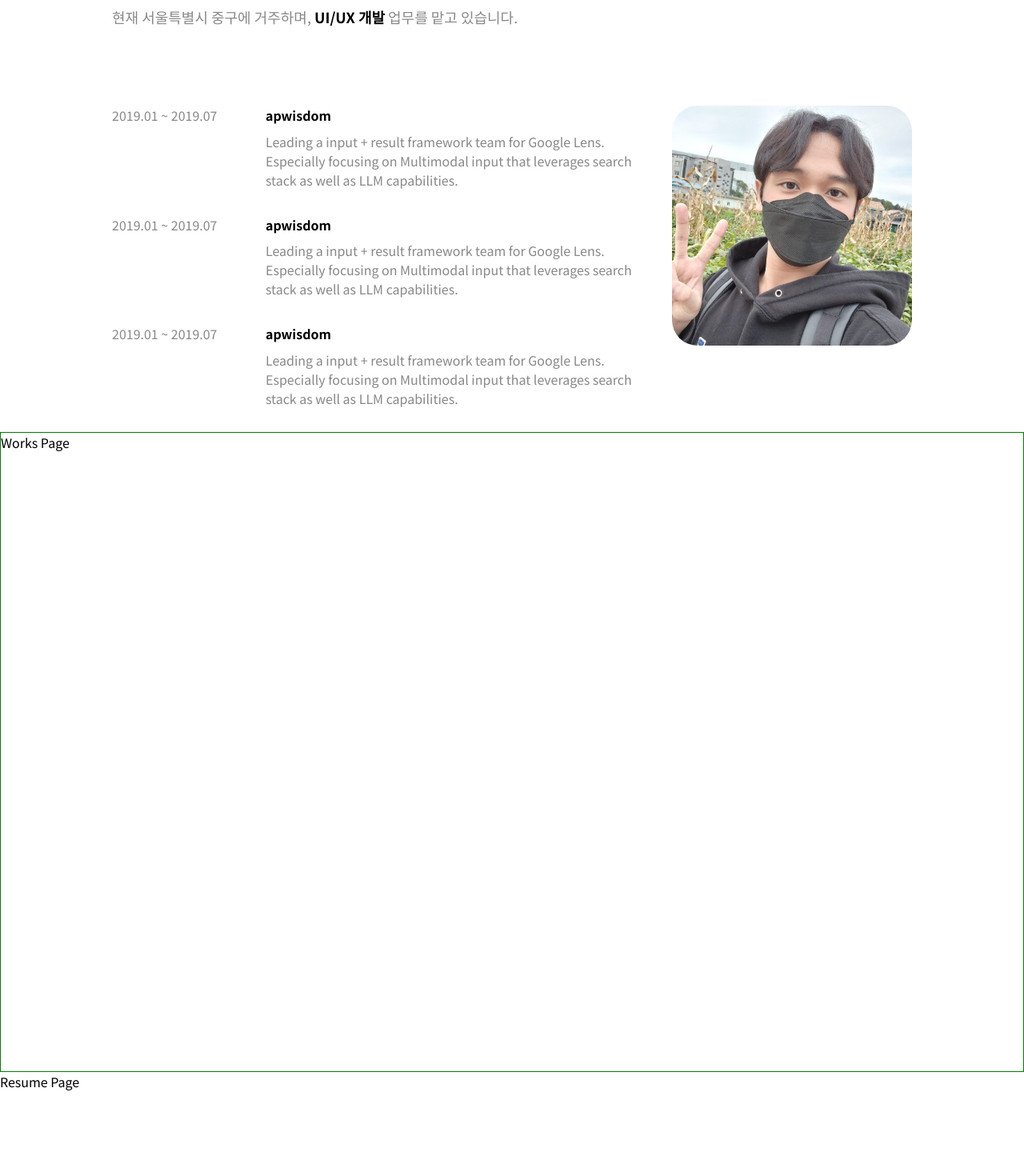
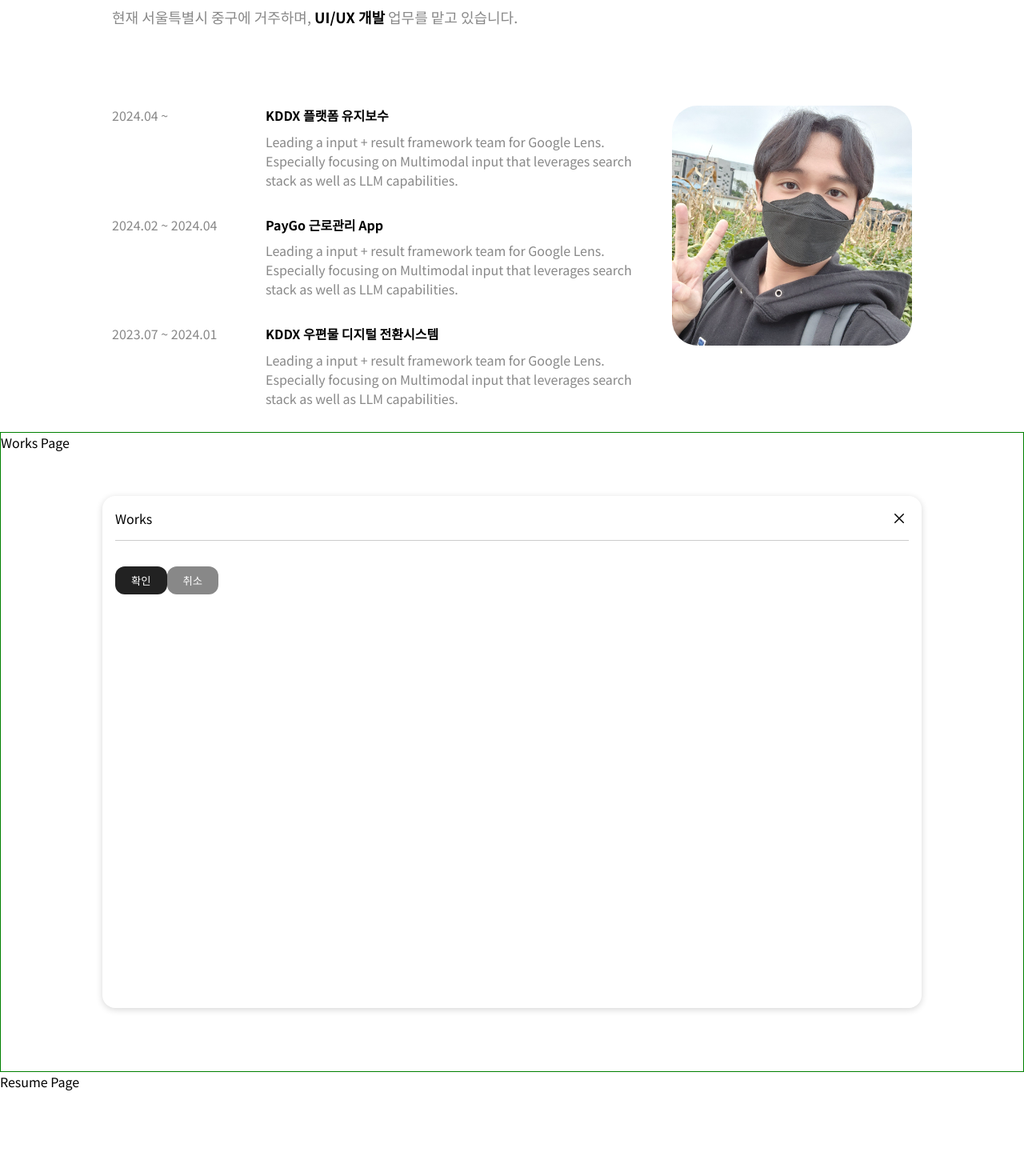
Before and after one commit to lswdev/simple-portfolio, a Vue app in the folder portfolio/: page /enter in a window 1280 px wide. Shown: the part 1060-2530 px from the top of the page at 80% size. Built offline with nearby package versions, Linux system fonts and the light colour scheme.

Commit message:
커서 z-index 주석처리

```diff
--- a/portfolio/src/assets/css/app.css
+++ b/portfolio/src/assets/css/app.css
@@ -12,6 +12,9 @@
 /* components */
 @import "enter.css";
 @import "intro.css";
+@import "works.css";
+@import "footer.css";
+@import "modal.css";
 
 /* ALL */
 * {
--- a/portfolio/src/assets/css/button.css
+++ b/portfolio/src/assets/css/button.css
@@ -0,0 +1,29 @@
+button {
+  padding: 0.5rem 1.25rem;
+  border: 1px solid #222;
+  border-radius: 12px;
+  background-color: #FFF;
+  outline: none;
+  cursor: pointer;
+}
+/* Size */
+button[size="sm"] {
+  padding: 0.375rem 1rem;
+}
+button[size="md"] {
+  padding: 0.575rem 1.625rem;
+}
+button[size="lg"] {
+  padding: 0.725rem 1.875rem;
+}
+
+/* Variants */
+button[var] {
+  border: none;
+  color: #FFF;
+}
+button[var="primary"] { background-color: #222; }
+button[var="secondary"] { background-color: #888; }
+button[var="warning"] { background-color: #888; }
+button[var="success"] { background-color: #888; }
+button[var="danger"] { background-color: #888; }
--- a/portfolio/src/assets/css/enter.css
+++ b/portfolio/src/assets/css/enter.css
@@ -95,7 +95,7 @@
   position: relative;
   width: 250px;
   padding: 12px 20px;
-  background: transparent;
+  background: #000;
   border: 1px solid #fff;
   border-radius: 40px;
   box-shadow: none;
--- /dev/null
+++ b/portfolio/src/assets/css/footer.css
@@ -0,0 +1,8 @@
+footer#copyRight {
+  width: 100%;
+  height: 50px;
+  position: absolute;
+  bottom: 0;
+  border-radius: 15px 15px 0 0;
+  box-shadow: 0 0 10px rgba(0, 0, 0, 0.07);
+}
--- /dev/null
+++ b/portfolio/src/assets/css/modal.css
@@ -0,0 +1,38 @@
+
+#modal {
+  width: 80vw;
+  height: 80vh;
+  position: absolute;
+  top: 50%;
+  left: 50%;
+  transform: translate(-50%, -50%);
+  box-shadow: 0 2px 8px 0 rgba(0, 0, 0, 0.16);
+  border-radius: 1rem;
+  padding: 1rem;
+}
+
+.modal-header {
+  height: 40px;
+  padding-bottom: 1rem;
+  border-bottom: 1px solid #CCC;
+  display: flex;
+  justify-content: space-between;
+  align-items: center;
+}
+.modal-header .modal-title {
+
+}
+.modal-header .round-x {
+  width: 1.5rem;
+  height: 1.5rem;
+  padding: 0;
+  border: none;
+  background: url("../images/close-outline.svg") 50% 50% no-repeat;
+  border-radius: 100%;
+}
+.modal-body {
+  padding: 1rem 0;
+}
+.modal-footer {
+
+}
--- /dev/null
+++ b/portfolio/src/assets/css/works.css
@@ -0,0 +1,3 @@
+#work-page {
+  position: relative;
+}
--- a/portfolio/src/components/Modal.vue
+++ b/portfolio/src/components/Modal.vue
@@ -1,10 +1,39 @@
 
 <template>
+  <div id="modal" role="dialog" :aria-labelledby="modalTitle" :aria-describedby="modalDesc">
 
+    <div class="modal-header">
+      <div class="modal-title" v-text="modalTitle"></div>
+      <button class="round-x" @click="modalClose"></button>
+    </div>
+
+    <div class="modal-body">
+      <div></div>
+    </div>
+
+    <div class="modal-footer">
+      <button type="button" var="primary" @click="modalAction">{{ actionBtn }}</button>
+      <button type="button" var="danger" @click="modalClose">{{ closeBtn }}</button>
+    </div>
+
+  </div>
 </template>
 
 <script>
 export default {
-
+  props: {
+    modalTitle: String,
+    modalDesc: String,
+    actionBtn: String,
+    closeBtn: String,
+  },
+  methods: {
+    modalAction(event) {
+      this.$emit('modalAction', {event});
+    },
+    modalClose(event) {
+      this.$emit('modalClose', {event});
+    },
+  }
 }
 </script>
--- /dev/null
+++ b/portfolio/src/views/Footer.vue
@@ -0,0 +1,14 @@
+
+<template>
+  <footer id="copyRight" style="display: flex; justify-content: center; align-items: center;">
+    {{ rightText }}
+  </footer>
+</template>
+
+<script>
+export default {
+  data:() => ({
+    rightText: '© 2024. Lee Si Woo. All rights reserved.',
+  })
+}
+</script>
--- a/portfolio/src/views/Intro.vue
+++ b/portfolio/src/views/Intro.vue
@@ -14,13 +14,15 @@
         </p>
       </div>
 
+      <div class="item-title"></div>
+
       <div class="item-contain item-grid">
         <div class="grid-contents">
 
           <div class="exp">
-            <div class="exp-date">2019.01 ~ 2019.07</div>
+            <div class="exp-date">2024.04 ~ </div>
             <div class="exp-detail">
-              <b>apwisdom</b>
+              <b>KDDX 플랫폼 유지보수</b>
               <span>
                 Leading a input + result framework team for Google Lens.
                 Especially focusing on Multimodal input that leverages search stack as well as LLM capabilities.
@@ -29,9 +31,9 @@
           </div>
 
           <div class="exp">
-            <div class="exp-date">2019.01 ~ 2019.07</div>
+            <div class="exp-date">2024.02 ~ 2024.04</div>
             <div class="exp-detail">
-              <b>apwisdom</b>
+              <b>PayGo 근로관리 App</b>
               <span>
                 Leading a input + result framework team for Google Lens.
                 Especially focusing on Multimodal input that leverages search stack as well as LLM capabilities.
@@ -40,11 +42,44 @@
           </div>
 
           <div class="exp">
-            <div class="exp-date">2019.01 ~ 2019.07</div>
+            <div class="exp-date">2023.07 ~ 2024.01</div>
             <div class="exp-detail">
-              <b>apwisdom</b>
+              <b>KDDX 우편물 디지털 전환시스템</b>
               <span>
                 Leading a input + result framework team for Google Lens.
+                Especially focusing on Multimodal input that leverages search stack as well as LLM capabilities.
+              </span>
+            </div>
+          </div>
+
+          <div class="exp">
+            <div class="exp-date">2022.12 ~ 2023.06</div>
+            <div class="exp-detail">
+              <b>미즈호 전자문서유통플랫폼 meDP시스템</b>
+              <span>
+                Leading a input + result framework team for Google Lens.
+                Especially focusing on Multimodal input that leverages search stack as well as LLM capabilities.
+              </span>
+            </div>
+          </div>
+
+          <div class="exp">
+            <div class="exp-date">2022.05 ~ 2022.11</div>
+            <div class="exp-detail">
+              <b>NH투자증권 모바일 등기</b>
+              <span>
+                Leading a input + result framework team for Google Lens.
+                Especially focusing on Multimodal input that leverages search stack as well as LLM capabilities.
+              </span>
+            </div>
+          </div>
+
+          <div class="exp">
+            <div class="exp-date">2021.09 ~ 2022.04</div>
+            <div class="exp-detail">
+              <b>KT Paperless 플랫폼</b>
+              <span>
+
                 Especially focusing on Multimodal input that leverages search stack as well as LLM capabilities.
               </span>
             </div>
--- a/portfolio/src/views/Resume.vue
+++ b/portfolio/src/views/Resume.vue
@@ -1,12 +1,17 @@
 
 <template>
-  <div>
+  <div style="position: relative;">
     Resume Page
+
+    <Footer></Footer>
   </div>
 </template>
 
 <script>
+import Footer from "@/views/Footer.vue";
+
 export default {
+  components: { Footer }
 
 }
 </script>
--- a/portfolio/src/views/Works.vue
+++ b/portfolio/src/views/Works.vue
@@ -1,12 +1,33 @@
 
 <template>
-  <div>
+  <div id="work-page">
     Works Page
+    <Modal @modalClose="closeModal" @modalAction="actionModal"
+           :modal-title="modalTitle" :modal-desc="modalDesc"
+           :action-btn="actionBtn" :close-btn="closeBtn"
+    ></Modal>
   </div>
 </template>
 
 <script>
+import Modal from '@/components/Modal.vue';
 export default {
-
+  components: { Modal },
+  data:() => ({
+    modalTitle: 'Works',
+    modalDesc: '프로젝트 관련 정보 제공',
+    actionBtn: '확인',
+    closeBtn: '취소',
+  }),
+  methods: {
+    actionModal({event}) {
+      console.log('Action 버튼 클릭');
+      console.log(event);
+    },
+    closeModal({event}) {
+      console.log('닫기 버튼 클릭');
+      console.log(event);
+    },
+  }
 }
 </script>
```
Also changed, not shown: portfolio/src/views/Sample.vue (added, +50 -0 lines), portfolio/src/assets/images/close-outline.svg (added).
